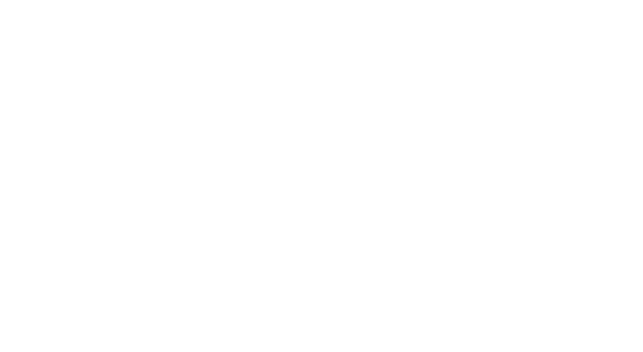
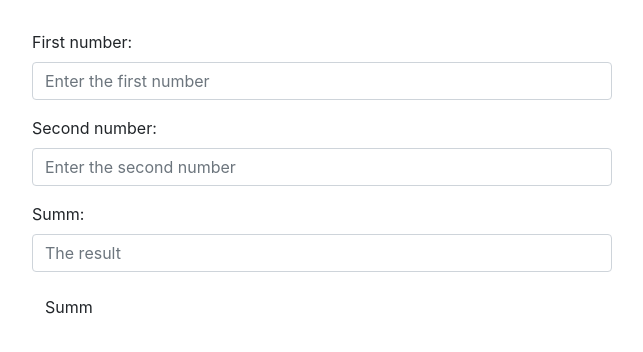
Before and after one commit to Ech0oo/Training, a plain HTML site: page src/index.html in a window 1280 px wide. Shown: the whole page, without its empty margins (13-656 px from the left). Drawn offline with nearby package versions, Linux system fonts and the light colour scheme.

Commit message:
html ctucture add to index.html and styles.css

```diff
--- a/src/content/styles.css
+++ b/src/content/styles.css
@@ -0,0 +1,3 @@
+body {
+    padding: 30px;
+}
--- a/src/index.html
+++ b/src/index.html
@@ -1,10 +1,46 @@
 <!DOCTYPE html>
-<html lang="en">
+<html ng-app lang="en">
 <head>
     <meta charset="UTF-8">
     <title>Angular</title>
+
+    <!-- inject-vendor:css -->
+    <link href="bower_components/bootstrap/dist/css/bootstrap.min.css" rel="stylesheet" />
+
+    <link href="/src/content/styles.css" rel="stylesheet" />
 </head>
 <body>
+    <form class="form-horizontal">
+        <div class="form-group">
+            <label for="inputNumberOne" class="col-sm-2 control-label">First number:</label>
+            <div class="col-sm-6">
+                <input type="text" class="form-control" id="inputNumberOne" placeholder="Enter the first number">
+            </div>
+        </div>
+        <div class="form-group">
+            <label for="inputNumberTwo" class="col-sm-2 control-label">Second number:</label>
+            <div class="col-sm-6">
+                <input type="text" class="form-control" id="inputNumberTwo" placeholder="Enter the second number">
+            </div>
+        </div>
+        <div class="form-group">
+            <label for="inputSumm" class="col-sm-2 control-label">Summ:</label>
+            <div class="col-sm-6">
+                <input type="text" class="form-control" id="inputSumm" placeholder="The result">
+            </div>
+        </div>
+        <div class="form-group">
+            <div class="col-sm-offset-2 col-sm-6">
+                <button type="submit" class="btn btn-default">Summ</button>
+            </div>
+        </div>
+    </form>
 
+
+    <!-- inject-vendor:js -->
+    <script src="bower_components/angular/angular.js"></script>
+    <script src="bower_components/jquery/dist/jquery.js"></script>
+    <script src="bower_components/bootstrap/dist/js/bootstrap.js"></script>
+    <script src="bower_components/underscore/underscore.js"></script>
 </body>
 </html>
```
